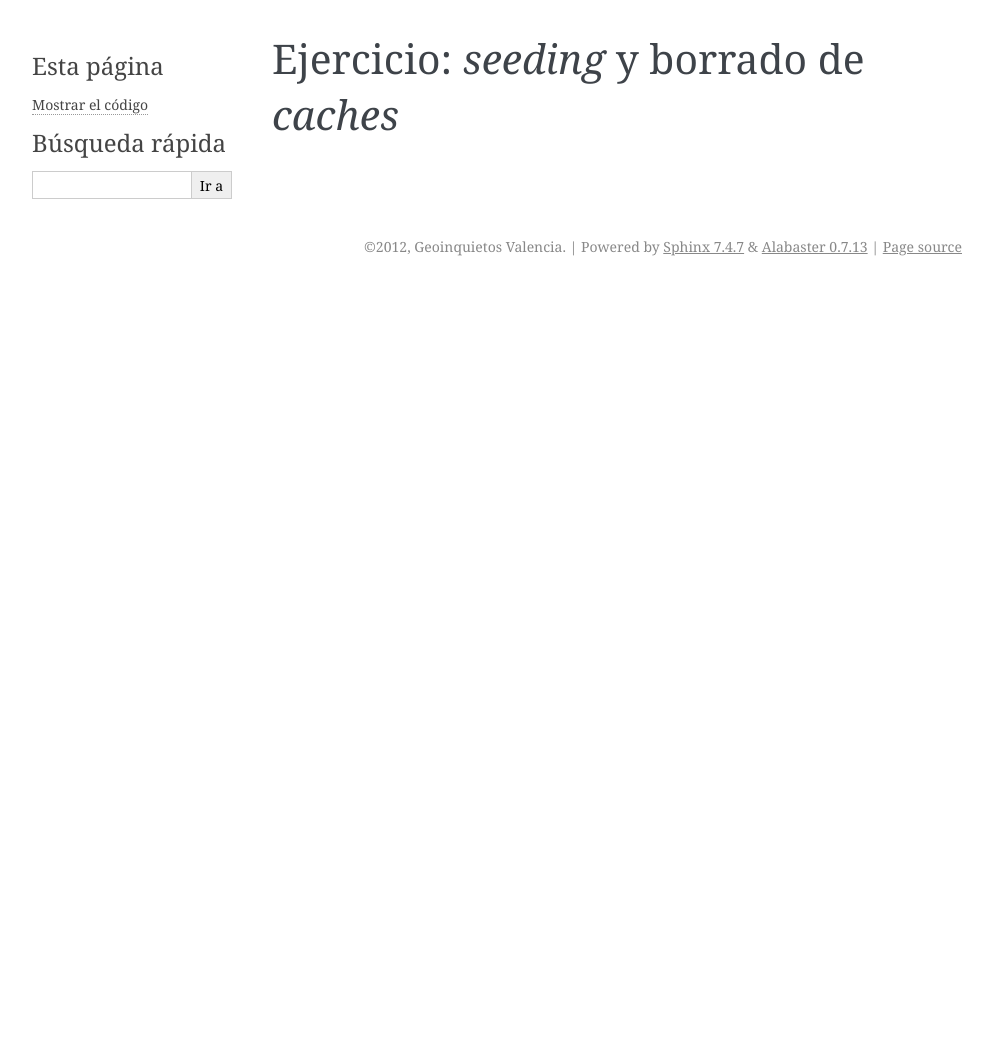
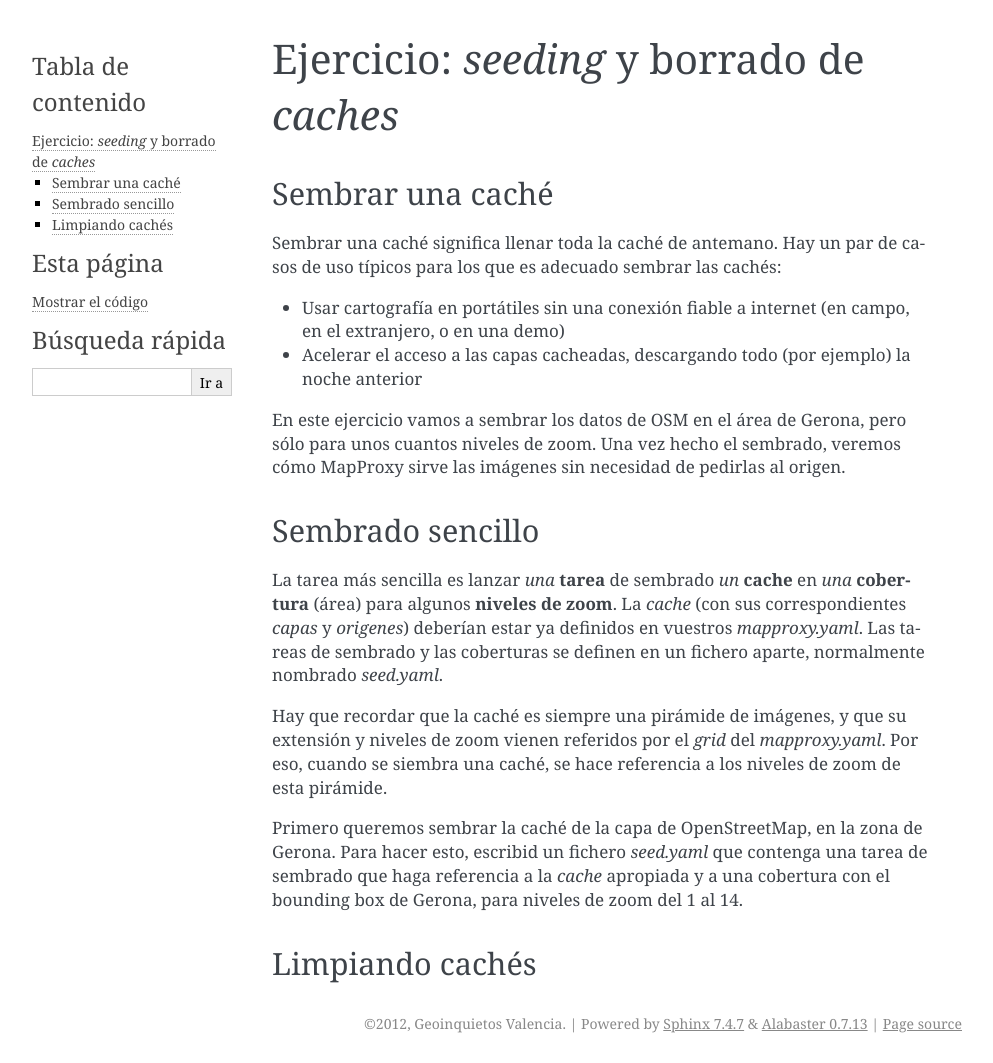
Before and after one commit to geoinquietosvlc/mapproxy-workshop, a Sphinx documentation site: the page built from doc/source/ejercicios/seeding.rst, in a window 1280 px wide. Shown: the whole page, without its empty margins (148-1141 px from the left). Built offline with Sphinx 7.4.7, drawn with Linux system fonts in a browser that asks for light colours; before the commit the page ends 900 px from its top, so only the background shows below that.

Commit message:
Añadiendo cosas del ejercicio de seed

```diff
--- a/doc/propuesta.rst
+++ b/doc/propuesta.rst
@@ -41,8 +41,7 @@ instalados:
 
 - Navegador web
 - Consola
-- Editor de ficheros (gedit sirve pero vim its a
-  win!!!)
+- Editor de ficheros (gedit sirve pero vim its a win!!!)
 - Algunas librerías de desarrollo y componentes Python
 
 Materiales necesarios:
--- a/doc/source/ejercicios/acelerar-wms.rst
+++ b/doc/source/ejercicios/acelerar-wms.rst
@@ -51,4 +51,4 @@ El ejercicio consiste en añadir a nuestro servicio para la zona de Girona una
 nueva capa con las teselas de OSM. Para ello definiremos una nueva capa, un
 nuevo servicio, una nueva *cache* y un nuevo *grid* de acuerdo a las
 especificaciones de OSM. Podemos usar como base la configuración que ofrece el
-proyecto en su `wiki <http://wiki.openstreetmap.org/wiki/Mappproxy_setup>`_.
+proyecto en su `wiki <http://wiki.openstreetmap.org/wiki/MapProxy_setup>`_.
--- a/doc/source/ejercicios/seeding.rst
+++ b/doc/source/ejercicios/seeding.rst
@@ -1,2 +1,33 @@
 Ejercicio: *seeding* y borrado de *caches*
 --------------------------------------------
+
+
+
+Sembrar una caché
++++++++++++++++++++++++++++++++++++++++++++++++++++++++++++++++
+
+
+Sembrar una caché significa llenar toda la caché de antemano. Hay un par de casos de uso típicos para los que es adecuado sembrar las cachés:
+
+* Usar cartografía en portátiles sin una conexión fiable a internet (en campo, en el extranjero, o en una demo)
+* Acelerar el acceso a las capas cacheadas, descargando todo (por ejemplo) la noche anterior
+
+
+En este ejercicio vamos a sembrar los datos de OSM en el área de Gerona, pero sólo para unos cuantos niveles de zoom. Una vez hecho el sembrado, veremos cómo MapProxy sirve las imágenes sin necesidad de pedirlas al origen.
+
+
+Sembrado sencillo
++++++++++++++++++++++++++++++++++++++++++++++++++++++++++++++++
+
+La tarea más sencilla es lanzar *una* **tarea** de sembrado *un* **cache** en *una* **cobertura** (área) para algunos **niveles de zoom**. La *cache* (con sus correspondientes *capas* y *origenes*) deberían estar ya definidos en vuestros *mapproxy.yaml*. Las tareas de sembrado y las coberturas se definen en un fichero aparte, normalmente nombrado *seed.yaml*.
+
+Hay que recordar que la caché es siempre una pirámide de imágenes, y que su extensión y niveles de zoom vienen referidos por el *grid* del *mapproxy.yaml*. Por eso, cuando se siembra una caché, se hace referencia a los niveles de zoom de esta pirámide.
+
+
+Primero queremos sembrar la caché de la capa de OpenStreetMap, en la zona de Gerona. Para hacer esto, escribid un fichero *seed.yaml* que contenga una tarea de sembrado que haga referencia a la *cache* apropiada y a una cobertura con el bounding box de Gerona, para niveles de zoom del 1 al 14.
+
+
+
+
+Limpiando cachés
++++++++++++++++++++++++++++++++++++++++++++++++++++++++++++++++
```
Also changed, not shown: other parts of doc/source/ejercicios/acelerar-wms.rst (+2 -2 lines), doc/source/presentacion.rst (line endings or trailing spaces), 2 other files.
